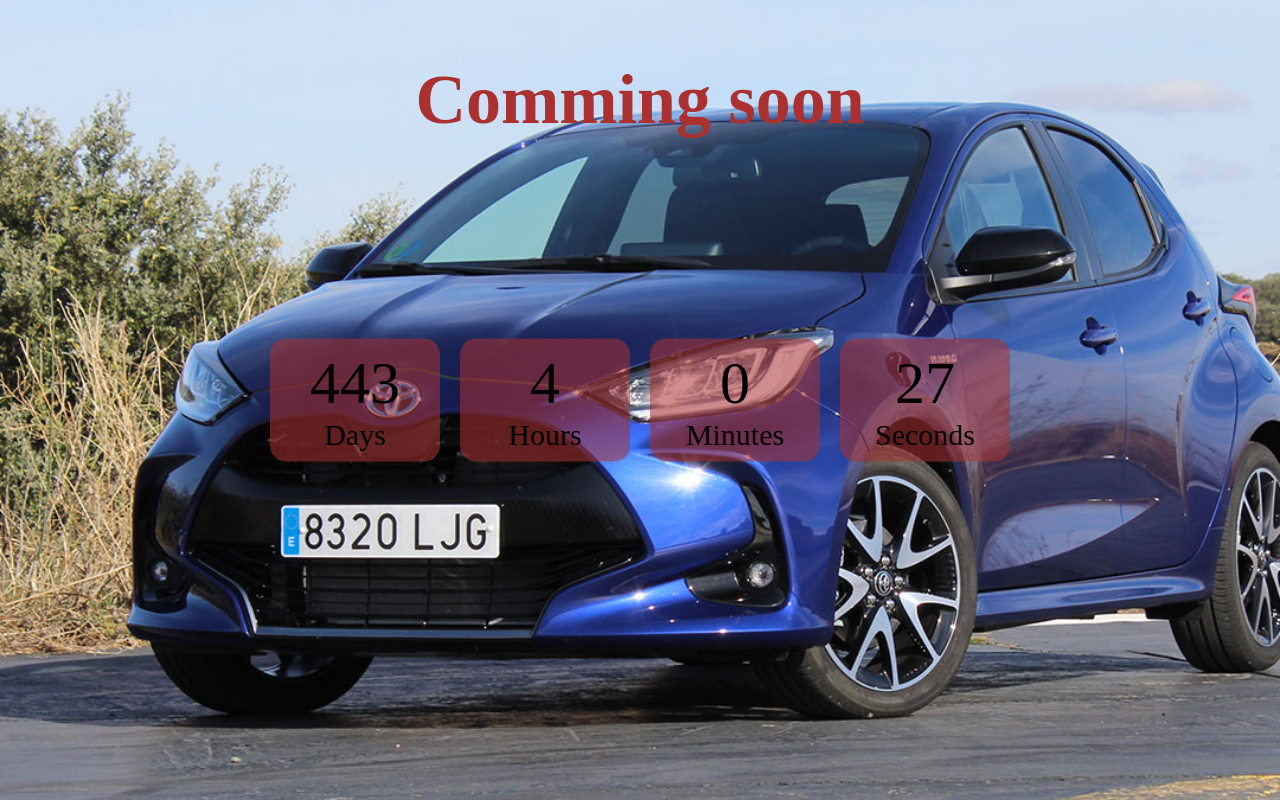
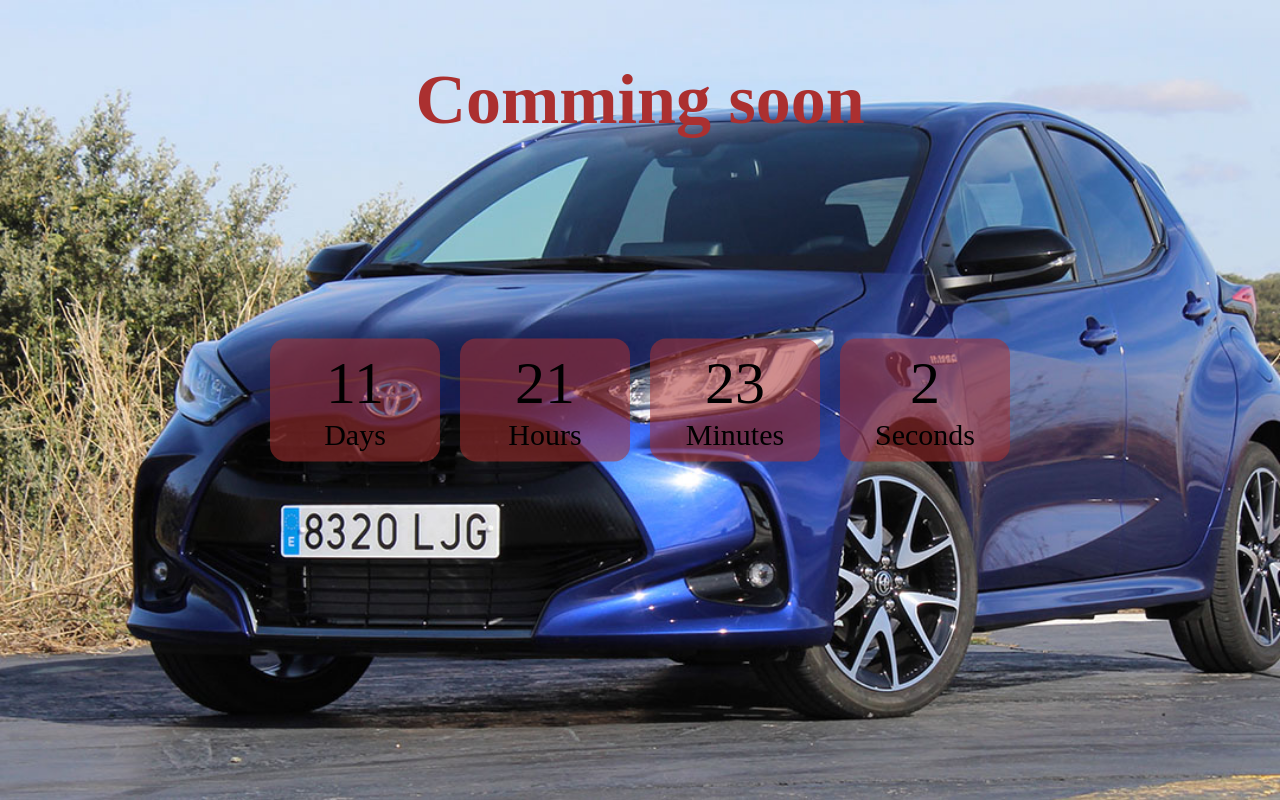
Before and after one commit to Catarina98/ClockCountDown, a plain HTML site: page count-down/index.html in a window 1280 px wide. Drawn offline with Linux system fonts and the light colour scheme.

Commit message:
Update index.html

```diff
--- a/count-down/index.html
+++ b/count-down/index.html
@@ -97,7 +97,7 @@ p {
 
 <script>
 // Set the date we're counting down to
-var countDownDate = new Date("Jan 5, 2024 15:37:25").getTime();
+var countDownDate = new Date("Oct 31, 2022 09:00:00").getTime();
 
 // Update the count down every 1 second
 var x = setInterval(function() {
```
